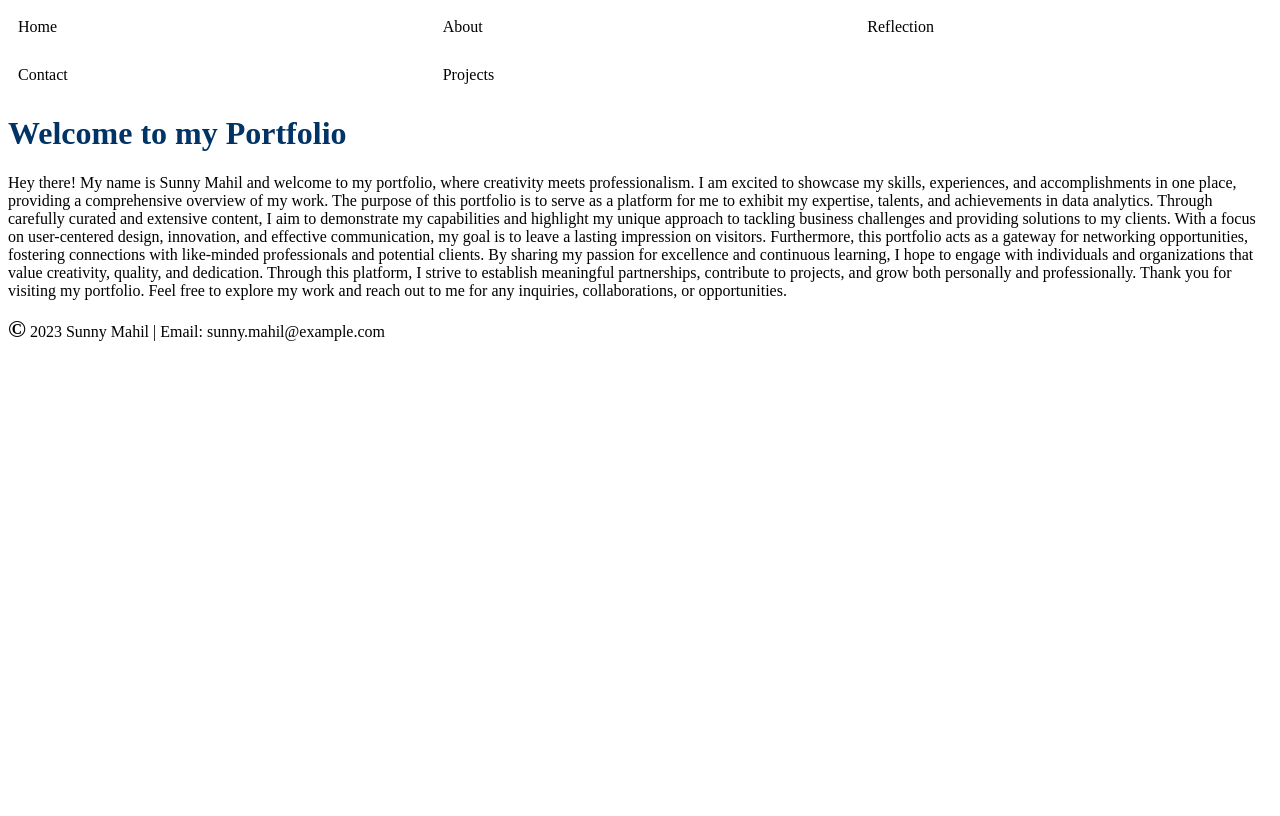
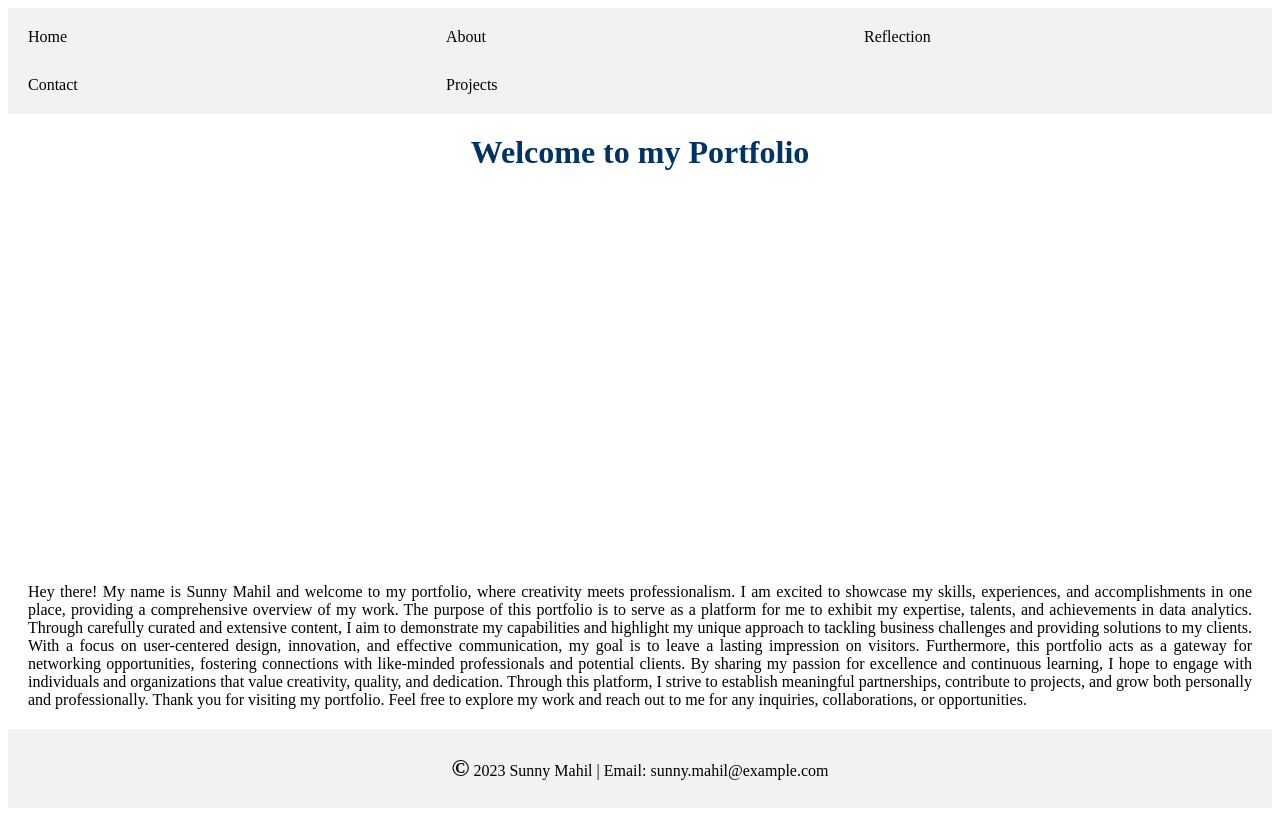
Before and after one commit to smahil11/smahil11.github.io, a plain HTML site: page islt_7310/index.html in a window 1280 px wide. Drawn offline with Linux system fonts and the light colour scheme.

Commit message:
Add files via upload

```diff
--- a/islt_7310/index.html
+++ b/islt_7310/index.html
@@ -5,8 +5,38 @@
   <title>Home Page</title>
   <link rel="stylesheet" href="style.css">
   <link rel="stylesheet" href="nav.css">
+  <style>
+    .container {
+      display: grid;
+      grid-template-columns: 1fr;
+      grid-template-rows: auto 1fr auto;
+      min-height: 100vh;
+    }
+
+    nav {
+      background-color: #f2f2f2;
+      padding: 10px;
+    }
+
+    header {
+      text-align: center;
+      padding: 20px;
+    }
+
+    main {
+      padding: 20px;
+      text-align: justify;
+    }
+
+    footer {
+      background-color: #f2f2f2;
+      padding: 10px;
+      text-align: center;
+    }
+  </style>
 </head>
 <body>
+  <div class="container">
     <nav>
       <ul>
         <li><a href="index.html">Home</a></li>
@@ -21,6 +51,7 @@
     <header>
       <h1>Welcome to my Portfolio</h1>
     </header>
+
     <main>
       Hey there! My name is Sunny Mahil and welcome to my portfolio, where creativity meets professionalism. I am excited to showcase my skills, experiences, and accomplishments in one place, providing a comprehensive overview of my work.
 
@@ -30,8 +61,10 @@
 
       Thank you for visiting my portfolio. Feel free to explore my work and reach out to me for any inquiries, collaborations, or opportunities.
     </main>
+
     <footer>
       <p>&copy; 2023 Sunny Mahil | Email: sunny.mahil@example.com</p>
     </footer>
+  </div>
 </body>
 </html>
--- a/islt_7310/nav.css
+++ b/islt_7310/nav.css
@@ -7,6 +7,7 @@ nav ul {
 
 nav ul li {
   display: inline-block;
+  position: relative; /* Add this line to maintain proper positioning */
 }
 
 nav ul li a {
@@ -20,10 +21,14 @@ nav ul li ul {
   display: none;
   position: absolute;
   width: 150px; /* Adjust the width as needed */
+  background-color: #fff; /* Add background color for better visibility */
+  border: 1px solid #ccc; /* Add border for better visibility */
+  z-index: 1; /* Ensure dropdown appears on top of other elements */
+  margin-top: 5px; /* Add margin to create space between main menu and dropdown */
 }
 
 nav ul li:hover ul {
-  display: inherit;
+  display: block; /* Change "inherit" to "block" to show the dropdown */
 }
 
 nav ul li ul li {
--- a/islt_7310/style.css
+++ b/islt_7310/style.css
@@ -5,6 +5,7 @@ main {
     display: flex;
     flex-direction: column;
     align-items: center;
+    padding: 20px; /* Add padding for better spacing */
   }
 
   /* Apply Grid layout to the navigation */
@@ -30,7 +31,9 @@ main {
   }
 
   h1 {
-    color: #003366; /* Hex Code */
+    color: #003366;
+    text-align: center; /* Center the heading text */
+    margin-top: 0; /* Add top margin to create space */
   }
 
   /* Apply styles to the first letter of the first paragraph */
```
Also changed, not shown: islt_7310/about.html (+25 -0 lines), islt_7310/project.html (+28 -1 lines), islt_7310/reflection.html (+28 -0 lines). Lines whose indentation alone changed are shown as unchanged.
